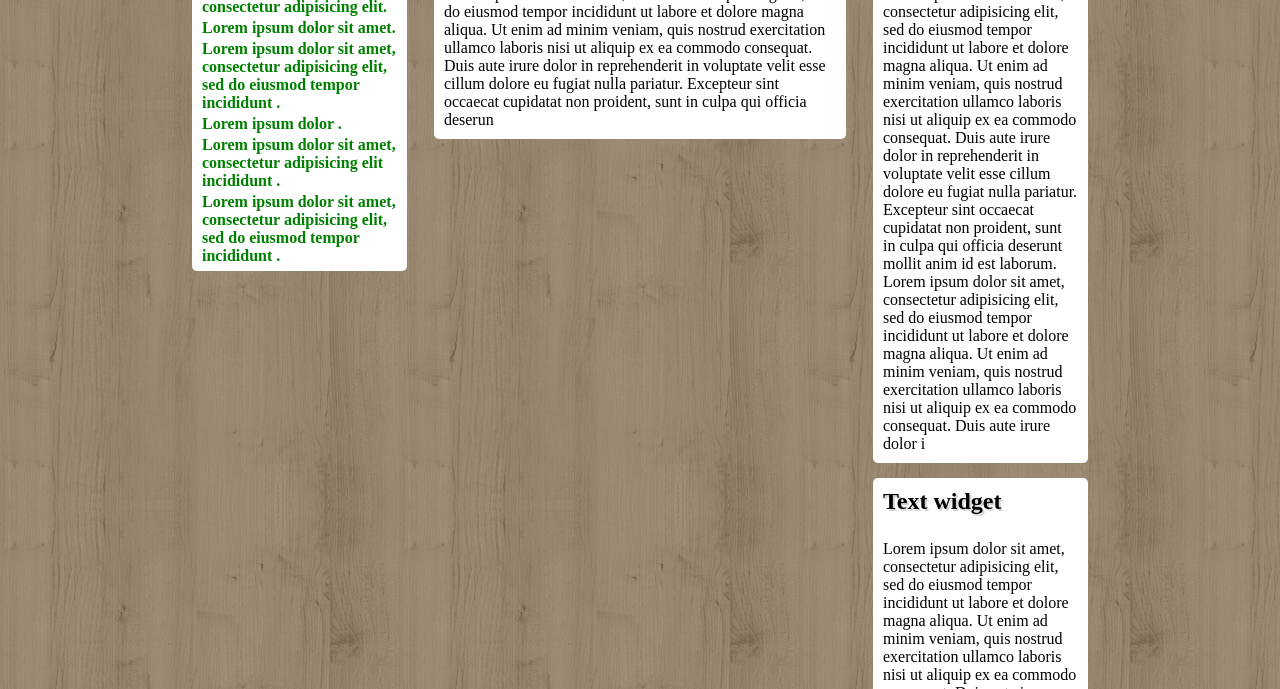
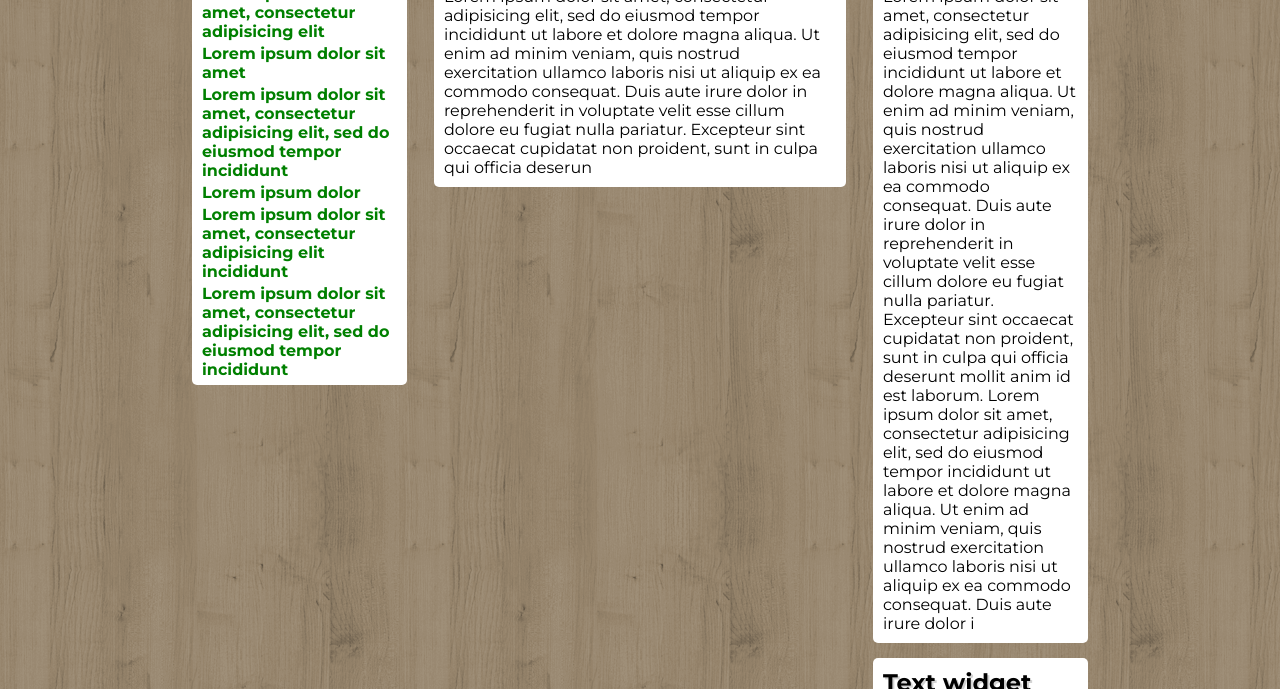
Before and after one commit to Simone978/htmlcss-wp, a plain HTML site: page index.html in a window 1280 px wide. Shown: the part 695-1384 px from the top of the page. Drawn offline with Linux system fonts and the light colour scheme.

Commit message:
modifica font

```diff
--- a/css/style.css
+++ b/css/style.css
@@ -6,6 +6,7 @@
 
 body{
   background-image: url('../img/default-pattern.png');
+  font-family: 'Montserrat', sans-serif;
 }
 
 .container{
--- a/index.html
+++ b/index.html
@@ -3,6 +3,7 @@
   <head>
     <meta charset="utf-8">
     <link rel="stylesheet" href="https://cdnjs.cloudflare.com/ajax/libs/font-awesome/5.11.2/css/all.css">
+    <link href="https://fonts.googleapis.com/css?family=Montserrat:400,700&display=swap" rel="stylesheet">
     <link rel="stylesheet" href="css/style.css">
     <title>Struttura wp</title>
   </head>
@@ -44,12 +45,12 @@
             <h2 class="float-left">Organic Themes</h2>
           </div>
           <ul>
-            <li><a href="#">Lorem ipsum dolor sit amet, consectetur adipisicing elit.</a></li>
-            <li><a href="#">Lorem ipsum dolor sit amet.</a></li>
-            <li><a href="#">Lorem ipsum dolor sit amet, consectetur adipisicing elit, sed do eiusmod tempor incididunt .</a></li>
-            <li><a href="#">Lorem ipsum dolor .</a></li>
-            <li><a href="#">Lorem ipsum dolor sit amet, consectetur adipisicing elit incididunt .</a></li>
-            <li><a href="#">Lorem ipsum dolor sit amet, consectetur adipisicing elit, sed do eiusmod tempor incididunt .</a></li>
+            <li><a href="#">Lorem ipsum dolor sit amet, consectetur adipisicing elit</a></li>
+            <li><a href="#">Lorem ipsum dolor sit amet</a></li>
+            <li><a href="#">Lorem ipsum dolor sit amet, consectetur adipisicing elit, sed do eiusmod tempor incididunt</a></li>
+            <li><a href="#">Lorem ipsum dolor</a></li>
+            <li><a href="#">Lorem ipsum dolor sit amet, consectetur adipisicing elit incididunt</a></li>
+            <li><a href="#">Lorem ipsum dolor sit amet, consectetur adipisicing elit, sed do eiusmod tempor incididunt</a></li>
           </ul>
 
         </div>
```
